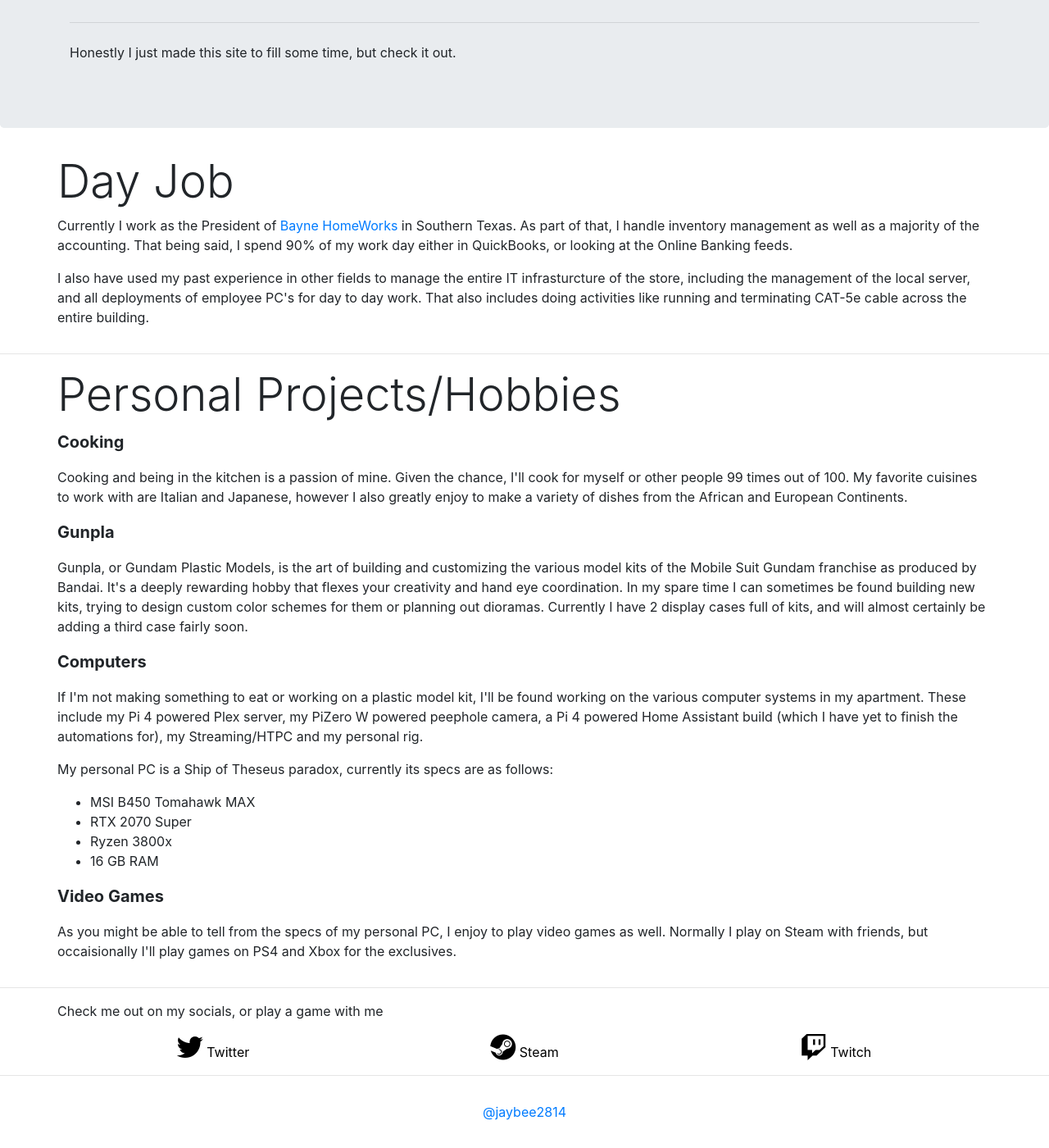
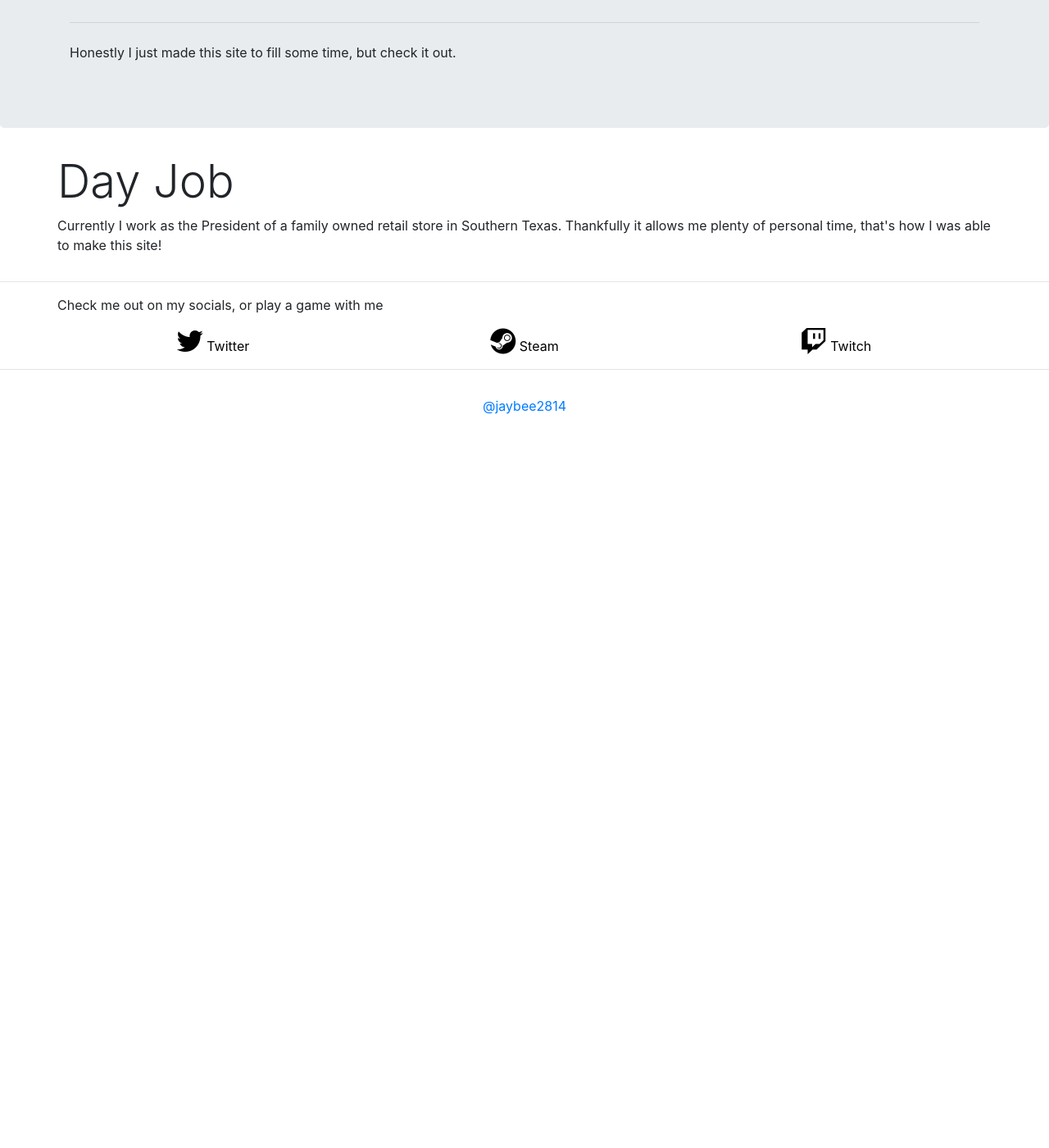
Before and after one commit to JayBee2814/jaybee2814.github.io, a Jekyll site: the page built from Construction/index.html, in a window 1280 px wide and 1400 px high, scrolled down 222 px. Shown: the whole window at 82% size. Built offline with Jekyll 4.4.1, drawn with Linux system fonts in a browser that asks for light colours; nearby versions of some CDN libraries; after the commit the page ends 900 px from its top, so only the background shows below that; some of the changed text lies outside the part shown.

Commit message:
Add About Page

```diff
--- a/Construction/index.html
+++ b/Construction/index.html
@@ -7,81 +7,18 @@
 <div class="jumbotron">
     <div class="container">
         <h1 class="display-4">Hey there!</h1>
-        <p class="lead">My name is Josh Bayne and I do stuff on computers.</p>
+        <p class="lead">My name is JayBee and I do stuff with computers.</p>
         <hr class="my-4">
         <p>Honestly I just made this site to fill some time, but check it out.</p>
-        <!-- <a class="btn btn-primary btn-lg" href="#" role="button">Learn more</a> -->
     </div>
 </div>
-
 <!-- Main site content -->
 <div id="work" class="container">
     <div class="row">
         <h1 class="display-4">Day Job</h1>
     </div>
     <div class="row">
-        <p>Currently I work as the President of <a href="https://www.bayneworks.com/">Bayne HomeWorks</a> in Southern Texas. As part of that, I handle inventory management as well as a majority of the accounting.
-        That being said, I spend 90% of my work day either in QuickBooks, or looking at the Online Banking feeds. </p>
-    </div>
-    <div class="row">
-        <p>I also have used my past experience in other fields to manage the entire IT infrasturcture of the store, including the management of the local server, and all deployments of
-        employee PC's for day to day work. That also includes doing activities like running and terminating CAT-5e cable across the entire building.</p>
-    </div>
-</div>
-<hr>
-<div id="about" class="container">
-    <div class="row">
-        <h1 class="display-4 ">Personal Projects/Hobbies</h1>
-    </div>
-    <div class="row">
-        <p class="lead font-weight-bold">
-            Cooking
-        </p>
-        <p>
-            Cooking and being in the kitchen is a passion of mine. Given the chance, I'll cook for myself or other people 99 times out of 100.
-            My favorite cuisines to work with are Italian and Japanese, however I also greatly enjoy to make a variety of dishes from the African and European Continents.
-        </p>
-    </div>
-    <div class="row">
-        <p class="lead font-weight-bold">
-            Gunpla
-        </p>
-        <p>
-            Gunpla, or Gundam Plastic Models, is the art of building and customizing the various model kits of the Mobile Suit Gundam franchise as produced by Bandai.
-            It's a deeply rewarding hobby that flexes your creativity and hand eye coordination.
-            In my spare time I can sometimes be found building new kits, trying to design custom color schemes for them or planning out dioramas. Currently I have 2 display cases full of kits,
-            and will almost certainly be adding a third case fairly soon.
-        </p>
-    </div>
-    <div class="row">
-        <p class="lead font-weight-bold">
-            Computers
-        </p>
-        <p>
-            If I'm not making something to eat or working on a plastic model kit, I'll be found working on the various computer systems in my apartment. These include my Pi 4 powered Plex server,
-            my PiZero W powered peephole camera, a Pi 4 powered Home Assistant build (which I have yet to finish the automations for), my Streaming/HTPC and my personal rig.
-        </p>
-        <p>
-            My personal PC is a Ship of Theseus paradox, currently its specs are as follows:
-        </p>
-    </div>
-    <div class="row">
-        <!-- I really gotta find out the official specs on all these parts -->
-        <ul>
-            <li>MSI B450 Tomahawk MAX</li>
-            <li>RTX 2070 Super</li>
-            <li>Ryzen 3800x</li>
-            <li>16 GB RAM</li>
-        </ul>
-    </div>
-    <div class="row">
-      <p class="lead font-weight-bold">
-          Video Games
-      </p>
-      <p>
-        As you might be able to tell from the specs of my personal PC, I enjoy to play video games as well. Normally I play on Steam with friends, but occaisionally I'll play
-        games on PS4 and Xbox for the exclusives.
-      </p>
+        <p>Currently I work as the President of a family owned retail store in Southern Texas. Thankfully it allows me plenty of personal time, that's how I was able to make this site!</p>
     </div>
 </div>
 <hr>
--- a/_includes/navbar.html
+++ b/_includes/navbar.html
@@ -23,7 +23,7 @@
             <a class="nav-link" href="#work">Work</a>
           </li>
           <li class="nav-item">
-            <a class="nav-link" href="#about">About</a>
+            <a class="nav-link" href="/Construction/about.html">About</a>
           </li>
           <li class="nav-item">
             <a class="nav-link" href="#social">Socials</a>
```
Also changed, not shown: Construction/about.html (added, +68 -0 lines).
